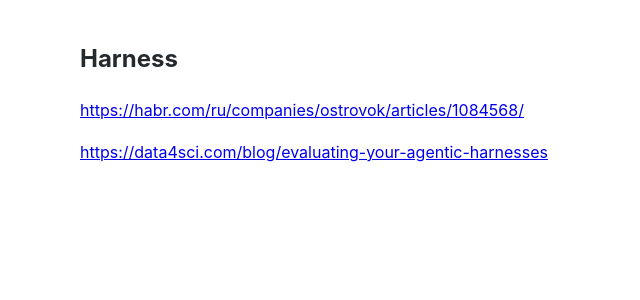
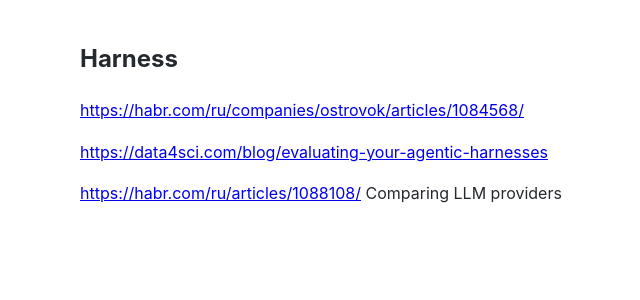
Before and after one commit to Michael-Lubinsky/michael-lubinsky.github.com, a Jekyll site: the page built from ml/harness.md, in a window 1280 px wide. Shown: the top 300 px of the page, without its empty margins (110-750 px from the left). Built offline with Jekyll 4.4.1, drawn with Linux system fonts in a browser that asks for light colours; our own code applies the rules of GitHub Pages for plain Markdown files.

Commit message:
Add comparison link for LLM providers

```diff
--- a/ml/harness.md
+++ b/ml/harness.md
@@ -3,3 +3,5 @@
 <https://habr.com/ru/companies/ostrovok/articles/1084568/>
 
 <https://data4sci.com/blog/evaluating-your-agentic-harnesses>
+
+<https://habr.com/ru/articles/1088108/> Comparing LLM providers
```
